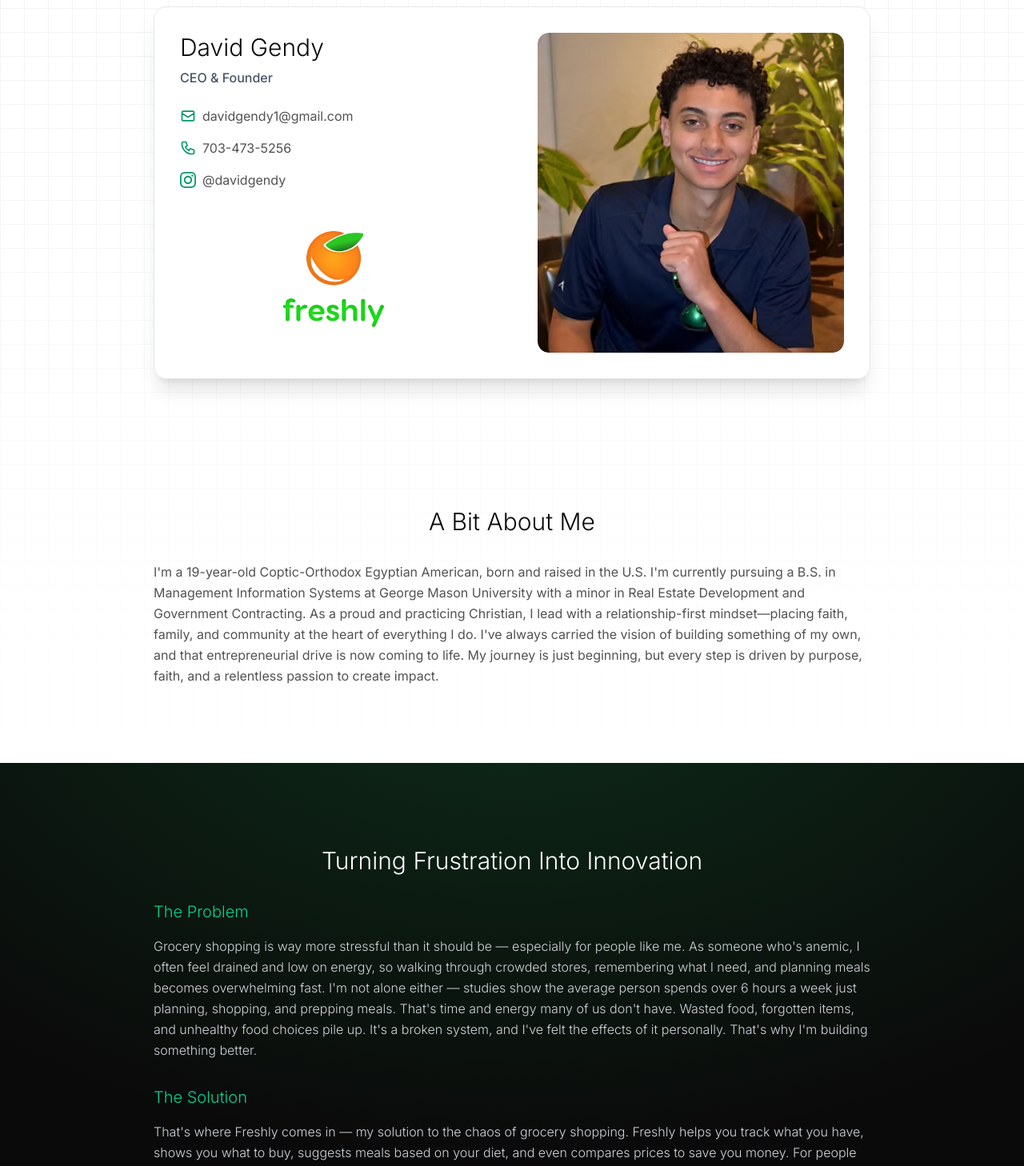
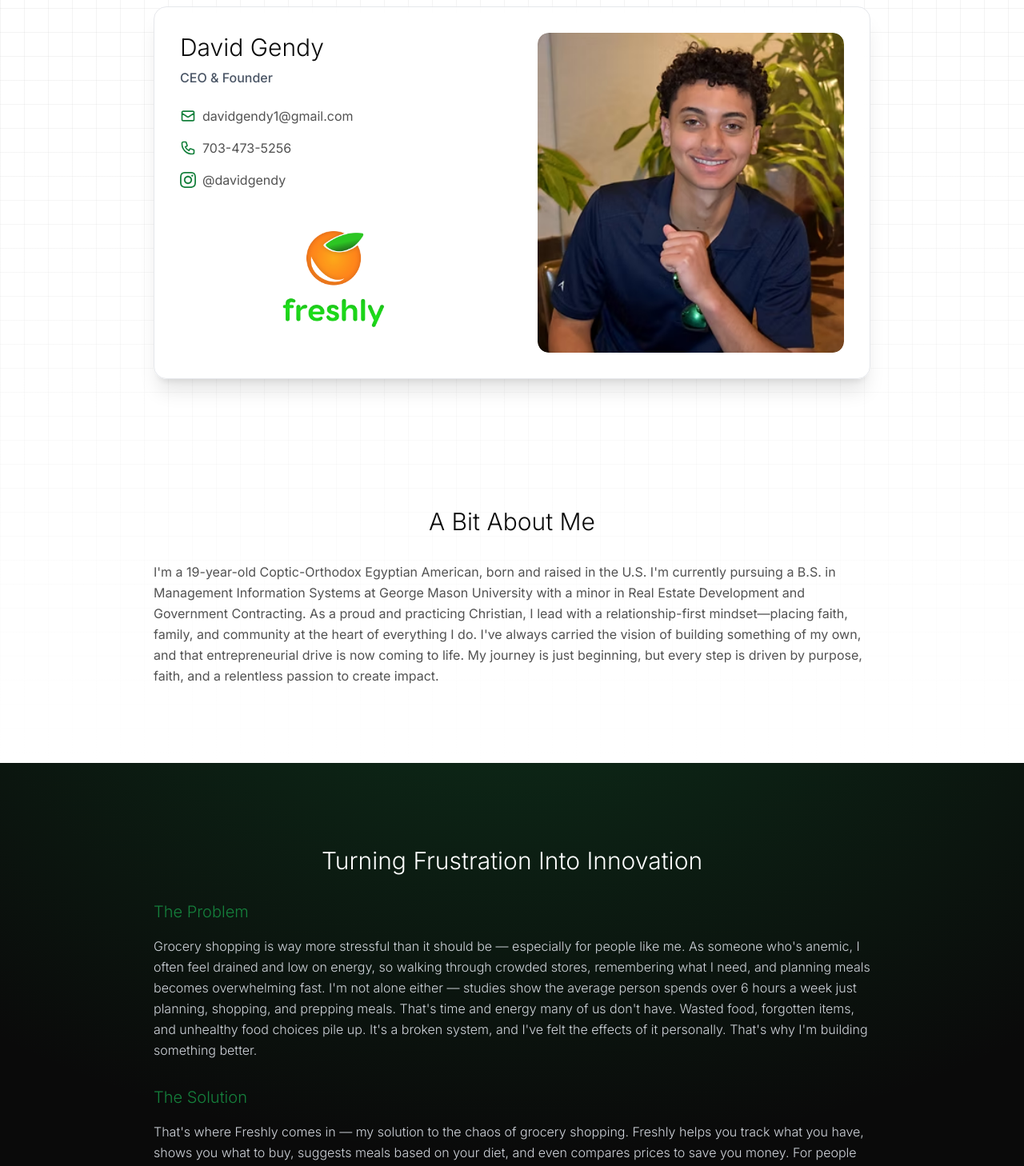
Before and after one commit to freshly/freshly-frontend, a Next.js app: page /about in a window 1280 px wide. Shown: the part 200-1658 px from the top of the page at 80% size. Built offline with nearby package versions, Linux system fonts and the light colour scheme.

Commit message:
change green

```diff
--- a/app/components/AboutPage/AboutPage.jsx
+++ b/app/components/AboutPage/AboutPage.jsx
@@ -35,7 +35,7 @@ const AboutPage = () => {
                 <div className="space-y-4 text-neutral-600">
                   <div className="flex items-center gap-2">
                     <svg
-                      className="w-5 h-5 text-emerald-600"
+                      className="w-5 h-5 text-[rgb(21,128,60)]"
                       fill="none"
                       stroke="currentColor"
                       viewBox="0 0 24 24"
@@ -49,14 +49,14 @@ const AboutPage = () => {
                     </svg>
                     <a
                       href="mailto:davidgendy1@gmail.com"
-                      className="hover:text-emerald-600 transition-colors"
+                      className="hover:text-[rgb(21,128,60)] transition-colors"
                     >
                       davidgendy1@gmail.com
                     </a>
                   </div>
                   <div className="flex items-center gap-2">
                     <svg
-                      className="w-5 h-5 text-emerald-600"
+                      className="w-5 h-5 text-[rgb(21,128,60)]"
                       fill="none"
                       stroke="currentColor"
                       viewBox="0 0 24 24"
@@ -70,14 +70,14 @@ const AboutPage = () => {
                     </svg>
                     <a
                       href="tel:703-473-5256"
-                      className="hover:text-emerald-600 transition-colors"
+                      className="hover:text-[rgb(21,128,60)] transition-colors"
                     >
                       703-473-5256
                     </a>
                   </div>
                   <div className="flex items-center gap-2">
                     <svg
-                      className="w-5 h-5 text-emerald-600"
+                      className="w-5 h-5 text-[rgb(21,128,60)]"
                       fill="currentColor"
                       viewBox="0 0 24 24"
                     >
@@ -87,7 +87,7 @@ const AboutPage = () => {
                       href="https://instagram.com"
                       target="_blank"
                       rel="noopener noreferrer"
-                      className="hover:text-emerald-600 transition-colors"
+                      className="hover:text-[rgb(21,128,60)] transition-colors"
                     >
                       @davidgendy
                     </a>
@@ -160,7 +160,7 @@ const AboutPage = () => {
 
             <div className="space-y-8">
               <div>
-                <h3 className="text-lg md:text-xl font-light mb-4 text-center md:text-left text-emerald-400">
+                <h3 className="text-lg md:text-xl font-light mb-4 text-center md:text-left text-[rgb(21,128,60)]">
                   The Problem
                 </h3>
                 <p className="leading-relaxed px-10 md:px-0 text-gray-300">
@@ -179,7 +179,7 @@ const AboutPage = () => {
               </div>
 
               <div>
-                <h3 className="text-lg md:text-xl font-light text-center md:text-left mb-4 text-emerald-400">
+                <h3 className="text-lg md:text-xl font-light text-center md:text-left mb-4 text-[rgb(21,128,60)]">
                   The Solution
                 </h3>
                 <p className="leading-relaxed px-10 md:px-0 text-gray-300">
```
